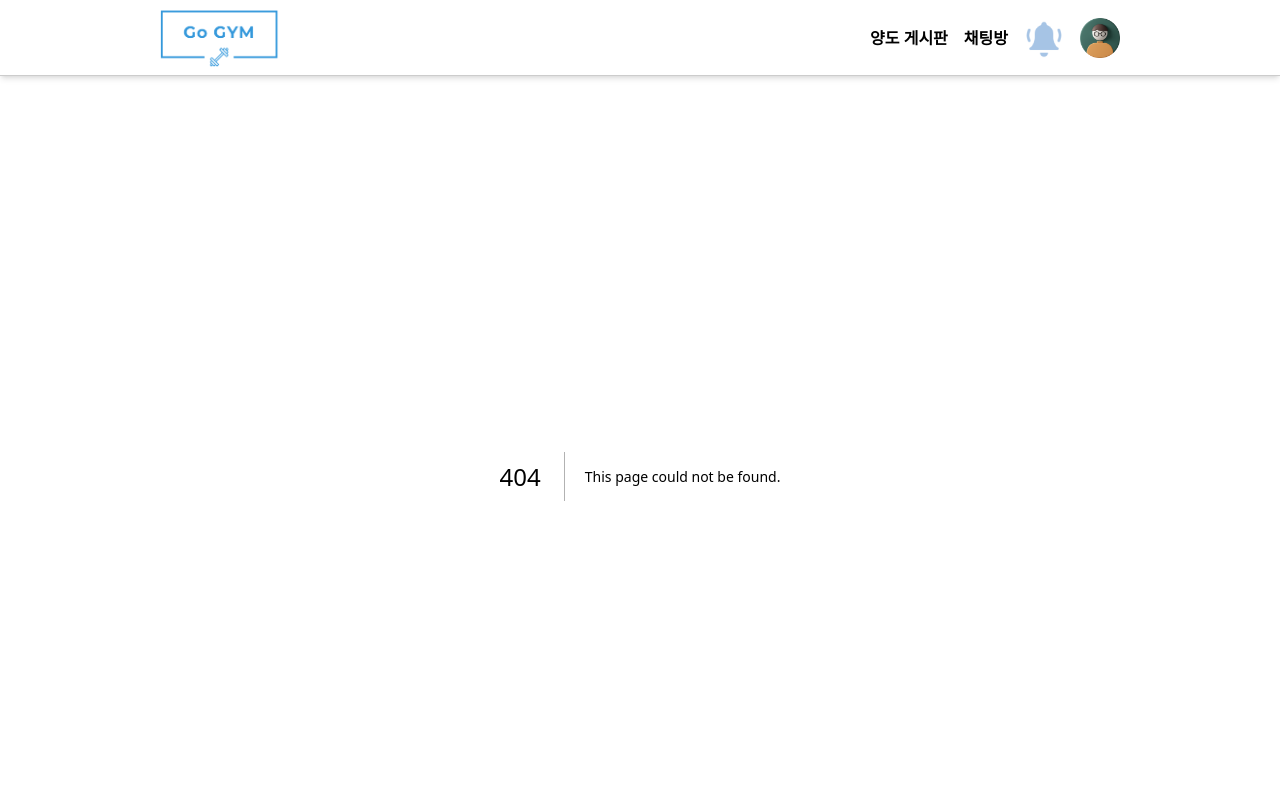
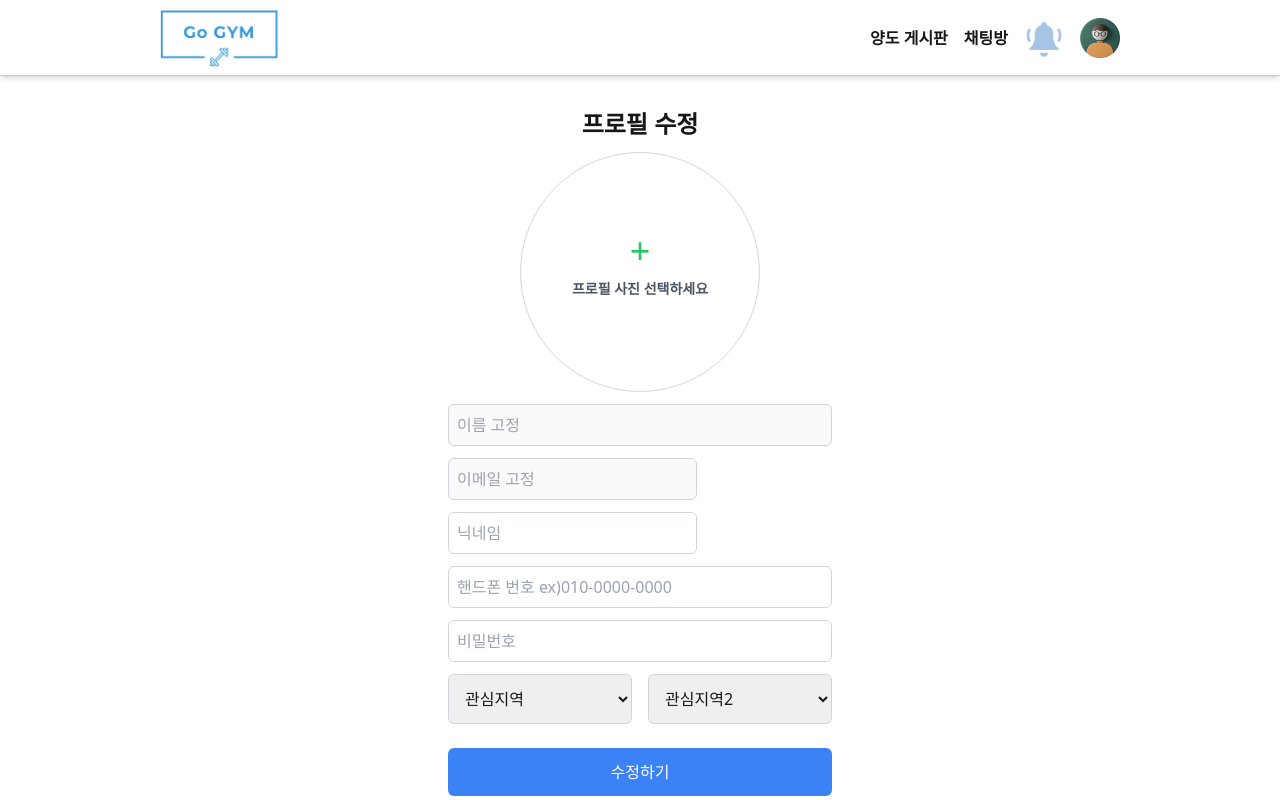
Before and after one commit to MinJuPark52/Go-Gym, a Next.js app: page /mypage/changeProfile in a window 1280 px wide. Before the commit this address had no page. Shown: the top 800 px of the page. Built offline with nearby package versions, Linux system fonts and the light colour scheme.

Commit message:
Feat: 프로필 수정

```diff
--- /dev/null
+++ b/app/mypage/changeProfile/page.tsx
@@ -0,0 +1,9 @@
+import ChangeProfile from '@/components/MyProfile/ChangeProfile';
+
+export default function ChangeProfilePage() {
+  return (
+    <div className=" flex justify-center">
+      <ChangeProfile />
+    </div>
+  );
+}
--- a/app/mypage/page.tsx
+++ b/app/mypage/page.tsx
@@ -1,4 +1,4 @@
-import ChangeProfile from '@/components/MyProfile/ChangeProfile';
+import ChangeProfile from '@/components/MyProfile/Profile';
 import GympayBox from '@/components/MyProfile/GympayBox';
 
 export default function MyPage() {
--- a/components/MyProfile/ChangeProfile.tsx
+++ b/components/MyProfile/ChangeProfile.tsx
@@ -1,32 +1,208 @@
+'use client';
+import axiosInstance from '@/api/axiosInstance';
 import Image from 'next/image';
-import profile from '../../public/default_profile.png';
+import { useRef, useState } from 'react';
+
+const SignupInput: React.FC<InputProps> = ({
+  type,
+  name,
+  placeholder,
+  disabled,
+  onChange,
+}) => (
+  <div>
+    <input
+      type={type}
+      name={name}
+      placeholder={placeholder}
+      className="w-full p-2 rounded-md border border-gray-300"
+      onChange={onChange}
+      disabled={disabled}
+    />
+  </div>
+);
+
+interface InputProps {
+  type: string;
+  name?: string;
+  placeholder: string;
+  disabled: boolean;
+  onChange?: (e: React.ChangeEvent<HTMLInputElement>) => void;
+}
 
 export default function ChangeProfile() {
+  const [file, setFile] = useState<File>();
+  const [values, setValues] = useState({
+    nickname: '',
+    phone: '',
+    password: '',
+  });
+  const fileInputRef = useRef<HTMLInputElement | null>(null);
+
+  const handleButtonClick = () => {
+    fileInputRef.current?.click(); // useRef를 사용하여 파일 입력 요소 클릭
+  };
+
+  const handleFileSelect = (e: React.ChangeEvent<HTMLInputElement>) => {
+    if (e.target.files && e.target.files[0]) {
+      // 백엔드 연동시 파일자체 보내기
+      setFile(e.target.files[0]);
+    }
+  };
+
+  const handleChangeValue = (e: React.ChangeEvent<HTMLInputElement>) => {
+    setValues({ ...values, [e.target.name]: [e.target.value] });
+  };
+
+  const handleSubmit = async (e: React.FormEvent<HTMLFormElement>) => {
+    e.preventDefault();
+    const formData = new FormData();
+
+    Object.entries(values).forEach(([key, value]) => {
+      formData.append(key, value as string); // value는 string 타입으로 가정
+    });
+
+    // 파일 추가
+    if (file) {
+      formData.append('profileImageUrl', file); // 파일 추가
+    }
+
+    try {
+      const response = await axiosInstance.put('/api/members/me', formData, {
+        headers: {
+          'Content-Type': 'multipart/form-data',
+        },
+      });
+
+      console.log(response);
+    } catch (e) {
+      console.log(e);
+    }
+  };
+
   return (
-    <div className=" flex items-center mt-4 p-8 border-2 border-gray-400 rounded-md">
-      <Image
-        src={profile}
-        alt="profile"
-        width={120}
-        height={120}
-        className=" cursor-pointer"
-        priority
-      />
-      <div className=" flex flex-col gap-2 ml-8">
-        <p className=" font-bold text-sm text-gray-600">이름: 전민혁</p>
-        <p className=" font-bold text-sm text-gray-600">닉네임: 헬린이</p>
-        <p className=" font-bold text-sm text-gray-600">
-          이메일: example@example.com
-        </p>
-        <div className=" flex items-center gap-4">
-          <div className=" flex w-fit pl-2 pr-2 pt-1 pb-1 rounded-lg bg-[#5AC800] bg-opacity-60 ">
-            <p className=" text-[11px] text-[#377008] font-bold">서울</p>
+    <form
+      onSubmit={handleSubmit}
+      className="w-full max-w-md p-8 space-y-3 overflow-y-auto"
+    >
+      <h2 className="text-2xl font-semibold text-center">프로필 수정</h2>
+      {file ? (
+        <>
+          <div className=" relative flex justify-center w-[240px] h-[240px] ml-auto mr-auto border border-gray-300 rounded-[100%] overflow-hidden">
+            <Image
+              src={URL.createObjectURL(file as File)}
+              alt="헬스장 이미지"
+              className="rounded-lg"
+              layout="fill"
+            />
+          </div>
+          <div className="flex justify-center">
+            <button
+              type="button"
+              onClick={handleButtonClick} // 클릭 핸들러 호출
+              className="bg-blue-500 text-white px-4 py-2 rounded hover:bg-blue-600"
+            >
+              다시 선택
+            </button>
+
+            <input
+              type="file"
+              accept="image/*"
+              id="file-input"
+              name="file-input"
+              onChange={handleFileSelect}
+              ref={fileInputRef} // ref 연결
+              style={{ display: 'none' }} // 숨김
+            />
+          </div>
+        </>
+      ) : (
+        <div className=" relative flex justify-center w-[240px] h-[240px] ml-auto mr-auto border border-gray-300 rounded-[100%] overflow-hidden">
+          <div className="flex justify-center items-center w-60 h-56">
+            <input
+              type="file"
+              accept="image/*"
+              id="file-input"
+              className="absolute inset-0 w-full h-full opacity-0 cursor-pointer"
+              onChange={handleFileSelect}
+            />
+            <label
+              htmlFor="file-input"
+              className="flex flex-col items-center justify-center cursor-pointer text-gray-600"
+            >
+              <span className="text-4xl text-green-500">+</span>
+              <span className="mt-2 text-sm font-semibold">
+                {'프로필 사진 선택하세요'}
+              </span>
+            </label>
           </div>
         </div>
+      )}
+
+      <div>
+        <SignupInput type="text" placeholder="이름 고정" disabled={true} />
       </div>
-      <button className=" ml-auto h-12 p-1 pl-6 pr-6 rounded-lg bg-blue-300 text-white hover:bg-blue-500 transition-all">
-        프로필 수정
-      </button>
-    </div>
+
+      <div className="flex items-center space-x-2">
+        <div>
+          <SignupInput type="text" placeholder="이메일 고정" disabled={true} />
+        </div>
+      </div>
+
+      <div className="flex items-center space-x-2">
+        <div>
+          <SignupInput
+            type="text"
+            placeholder="닉네임"
+            disabled={false}
+            name="nickname"
+            onChange={handleChangeValue}
+          />
+        </div>
+      </div>
+
+      <div>
+        <SignupInput
+          type="text"
+          placeholder="핸드폰 번호 ex)010-0000-0000"
+          disabled={false}
+          name="phone"
+          onChange={handleChangeValue}
+        />
+      </div>
+
+      <div>
+        <SignupInput
+          type="password"
+          placeholder="비밀번호"
+          disabled={false}
+          name="password"
+          onChange={handleChangeValue}
+        />
+      </div>
+
+      <div className="flex space-x-4">
+        <div className="w-full">
+          <select className="w-full p-3 border border-gray-300 rounded-md focus:outline-none">
+            <option value="">관심지역</option>
+          </select>
+        </div>
+
+        <div className="w-full">
+          <select className="w-full p-3 border border-gray-300 rounded-md focus:outline-none mb-3">
+            <option value="">관심지역2</option>
+          </select>
+        </div>
+      </div>
+
+      <div>
+        <button
+          type="submit"
+          className="w-full bg-blue-500 text-white py-3 rounded-md hover:bg-blue-600 focus:outline-none"
+        >
+          수정하기
+        </button>
+      </div>
+    </form>
   );
 }
--- /dev/null
+++ b/components/MyProfile/Profile.tsx
@@ -0,0 +1,45 @@
+'use client';
+
+import Image from 'next/image';
+import profile from '../../public/default_profile.png';
+import { useQuery } from '@tanstack/react-query';
+import axiosInstance from '@/api/axiosInstance';
+import Link from 'next/link';
+
+export default function ChangeProfile() {
+  const {} = useQuery({
+    queryKey: ['user'],
+    queryFn: async () => await axiosInstance.get('/api/members/me'),
+    staleTime: 100000,
+  });
+
+  return (
+    <div className=" flex items-center mt-4 p-8 border-2 border-gray-400 rounded-md">
+      <Image
+        src={profile}
+        alt="profile"
+        width={120}
+        height={120}
+        className=" cursor-pointer"
+        priority
+      />
+      <div className=" flex flex-col gap-2 ml-8">
+        <p className=" font-bold text-sm text-gray-600">이름: 전민혁</p>
+        <p className=" font-bold text-sm text-gray-600">닉네임: 헬린이</p>
+        <p className=" font-bold text-sm text-gray-600">
+          이메일: example@example.com
+        </p>
+        <div className=" flex items-center gap-4">
+          <div className=" flex w-fit pl-2 pr-2 pt-1 pb-1 rounded-lg bg-[#5AC800] bg-opacity-60 ">
+            <p className=" text-[11px] text-[#377008] font-bold">서울</p>
+          </div>
+        </div>
+      </div>
+      <Link href={'/mypage/changeProfile'} className=" ml-auto">
+        <button className="  h-12 p-1 pl-6 pr-6 rounded-lg bg-blue-300 text-white hover:bg-blue-500 transition-all">
+          프로필 수정
+        </button>
+      </Link>
+    </div>
+  );
+}
--- a/components/Post/PostList.tsx
+++ b/components/Post/PostList.tsx
@@ -3,6 +3,7 @@
 import { useQuery } from '@tanstack/react-query';
 import axios from 'axios';
 import PostItem from './PostItem';
+import axiosInstance from '@/api/axiosInstance';
 
 interface PostType {
   amount: number;
@@ -19,7 +20,8 @@ interface PostType {
 export default function PostList() {
   const { data } = useQuery({
     queryKey: ['post'],
-    queryFn: async () => (await axios.get('http://localhost:4000/posts')).data,
+    queryFn: async () =>
+      (await axiosInstance.get('/api/posts?page=0&size=10')).data,
     staleTime: 1000 * 10,
   });
 
--- a/store/useLoginStore.ts
+++ b/store/useLoginStore.ts
@@ -1,6 +1,4 @@
 import { create } from 'zustand';
-import { Client, Message } from '@stomp/stompjs';
-import SockJS from 'sockjs-client';
 
 interface LoginState {}
 
```
